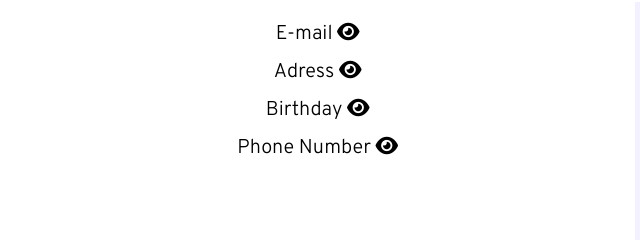
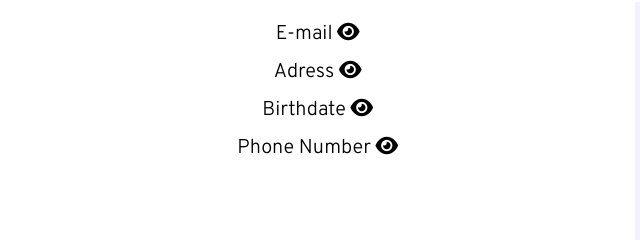
Before and after one commit to RominaMB/CV-Ticmas, a plain HTML site: page index.html in a window 1280 px wide. Shown: the part 372-612 px from the top of the page, 0-640 px from the left. Drawn offline with Linux system fonts and the light colour scheme; no server answers.

Commit message:
Update: 29/1

```diff
--- a/index.html
+++ b/index.html
@@ -47,7 +47,7 @@
                     </ul>
                 </li>
                 <li><button onclick='showInfo("birthday-date", "icon-birthday")' type="button" id="title-birthday">
-                    Birthday
+                    Birthdate
                     <i id="icon-birthday" class="fa-solid fa-eye"></i>
                 </button>
                     <ul>
```
